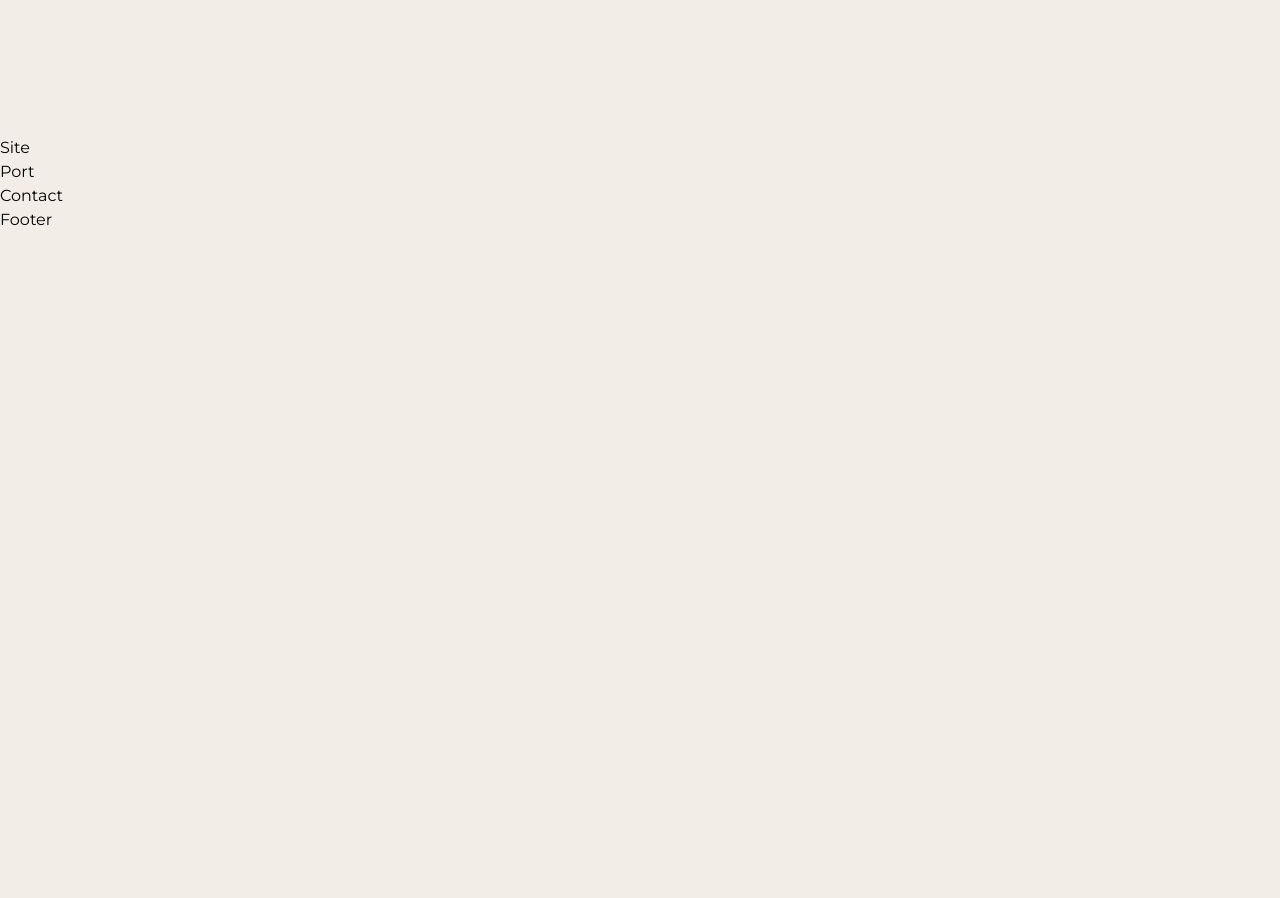
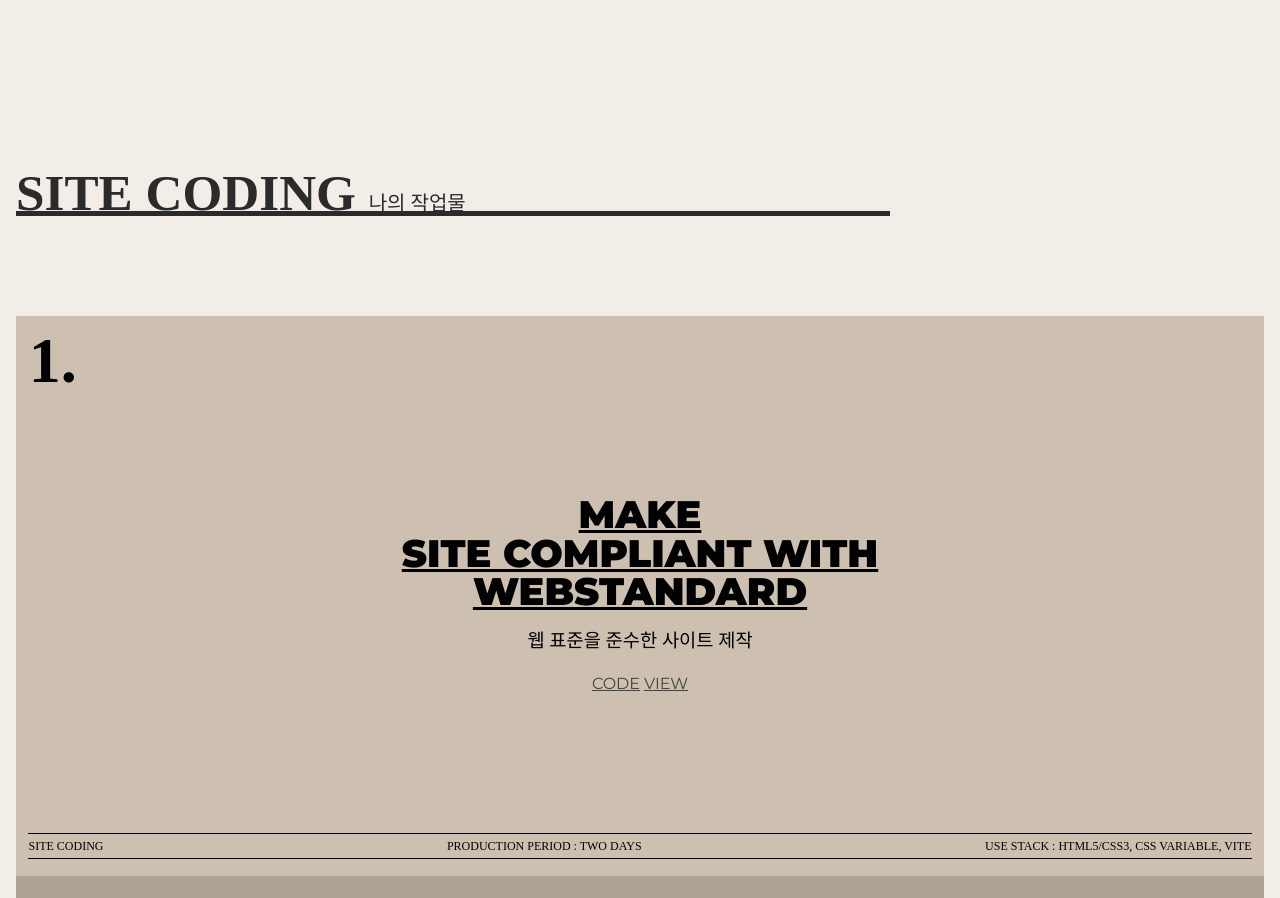
Before and after one commit to revisionismer/port2023-react, a React (Create React App) app: page / in a window 1280 px wide. Shown: the part 2100-2998 px from the top of the page. Before the commit the page ends 2332 px from the top, so only its background shows below. Built offline with nearby package versions, Linux system fonts and the light colour scheme; a small style sheet from the web is missing; a web font is replaced by a local one.

Commit message:
6. 포트폴리오 사이트 만들기 : 사이트 영역

```diff
--- a/src/assets/scss/section/_site.scss
+++ b/src/assets/scss/section/_site.scss
@@ -0,0 +1,159 @@
+.site__inner {
+    padding: 16px;
+
+    .site__title  {
+        position: sticky;
+        top: 70px;
+        left: 0;
+        width: 70%;
+        height: 5vw;
+        font-size: 4vw;
+        font-weight: 900;
+        line-height: 1.6;
+        font-family: var(--mainKor-font);
+        text-transform: uppercase;
+        color: var(--black100);
+        border-bottom: 0.4vw solid var(--black100);
+        margin-bottom: 100px;
+
+        @media (max-width: 800px){
+            width: 100%;
+            margin-bottom: 10vw;
+            font-size: 30px;
+            height: auto;
+            top: 68px;
+            z-index: 1000;
+            background-color: var(--mainBg-color);
+        }
+
+        em {
+            font-size: 1.25rem;
+            font-weight: 400;
+            line-height: 2;
+        }
+    }
+
+    .site__wrap {
+        .site__item {
+            height: 70vh;
+            @include flex-center;
+            flex-direction: column;
+            position: sticky;
+            left: 0;
+
+            &.s1 {
+                background-color: var(--subBg100);
+                top: 180px;
+
+                @media (max-width: 800px){
+                    top: 140px;
+                }
+            }
+            &.s2 {
+                background-color: var(--subBg200);
+                top: 200px;
+
+                @media (max-width: 800px){
+                    top: 160px;
+                }
+            }
+            &.s3 {
+                background-color: var(--subBg300);
+                top: 220px;
+
+                @media (max-width: 800px){
+                    top: 180px;
+                }
+            }
+            &.s4 {
+                background-color: var(--subBg400);
+                top: 240px;
+
+                @media (max-width: 800px){
+                    top: 200px;
+                }
+            }
+
+            .num {
+                font-size: 5vw;
+                line-height: 1;
+                font-weight: 900;
+                font-family: var(--mainNum-font);
+                position: absolute;
+                left: 1vw;
+                top: 1vw;
+
+                @media (max-width: 800px){
+                    font-size: 80px;
+                    left: 20px;
+                    top: 20px;
+                }
+            }
+
+            .text {
+                text-align: center;
+                margin-bottom: 1rem;
+
+                > div {
+                    font-size: 3vw;
+                    line-height: 1;
+                    font-weight: 900;
+                    text-transform: uppercase;
+                    text-decoration: underline;
+                    font-family: var(--mainEng-font);
+
+                    @media (max-width: 800px){
+                        font-size: 26px;
+                    }
+                }
+            }
+
+            .title {
+                font-family: var(--mainKor-font);
+                margin-bottom: 1rem;
+            }
+
+            .btn {
+                a {
+                    text-decoration: underline;
+                    text-transform: uppercase;
+                    color: var(--black200);
+                    font-size: 1rem;
+                    transition: all 0.3s;
+                    margin: 0 2px;
+
+                    &:hover {
+                        color: var(--black);
+                    }
+                }
+            }
+
+            .info {
+                position: absolute;
+                left: 0;
+                bottom: 3%;
+                width: 98%;
+                margin-left: 1%;
+                border-top: 1px solid var(--black);
+                border-bottom: 1px solid var(--black);
+                display: flex;
+                justify-content: space-between;
+
+                @media (max-width: 800px){
+                    flex-direction: column;
+                    width: 90%;
+                    margin-left: 5%;
+                    padding: 5px 0;
+                }
+
+                span {
+                    font-family: var(--mainKor-font);
+                    font-size: 12px;
+                    padding: 3px 0;
+                    text-transform: uppercase;
+                }
+
+            }
+        }
+    }
+}
--- a/src/components/Site.jsx
+++ b/src/components/Site.jsx
@@ -1,7 +1,87 @@
 import React from "react";
 
 const Site = () => {
-    return <div>Site</div>;
+    return (
+        <section id="site">
+            <div className="site__inner">
+                <h2 className="site__title">Site coding <em>나의 작업물</em></h2>
+                <div className="site__wrap">
+                    <article className="site__item s1">
+                        <span className="num">1.</span>
+                        <div className="text">
+                            <div>make</div>
+                            <div>site compliant with</div>
+                            <div>webstandard</div>
+                        </div>
+                        <h3 className="title">웹 표준을 준수한 사이트 제작</h3>
+                        <div className="btn">
+                            <a href="https://github.com/webstoryboy/port2023-vite">code</a>
+                            <a href="https://port2023-vite.netlify.app/">view</a>
+                        </div>
+                        <div className="info">
+                            <span>site coding</span>
+                            <span>production period : two days</span>
+                            <span>use stack : html5/css3, CSS Variable, Vite</span>
+                        </div>
+                    </article>
+                    <article className="site__item s2">
+                        <span className="num">2.</span>
+                        <div className="text">
+                            <div>Make</div>
+                            <div>site compliant with</div>
+                            <div>react.js</div>
+                        </div>
+                        <h3 className="title">리액트를 이용한 사이트 제작</h3>
+                        <div className="btn">
+                            <a href="https://github.com/webstoryboy/port2023-react">code</a>
+                            <a href="https://port2023-react.netlify.app/">view</a>
+                        </div>
+                        <div className="info">
+                            <span>site coding</span>
+                            <span>production period : two days</span>
+                            <span>use stack : HTML5/CSS3, CSS Variable, Vite</span>
+                        </div>
+                    </article>
+                    <article className="site__item s3">
+                        <span className="num">3.</span>
+                        <div className="text">
+                            <div>Make</div>
+                            <div>site compliant with</div>
+                            <div>vue.js</div>
+                        </div>
+                        <h3 className="title">뷰를 이용한 사이트 제작</h3>
+                        <div className="btn">
+                            <a href="https://github.com/webstoryboy/port2023-vue">code</a>
+                            <a href="https://port2023-vue.netlify.app/">view</a>
+                        </div>
+                        <div className="info">
+                            <span>site coding</span>
+                            <span>production period : two days</span>
+                            <span>use stack : vue.js, CSS Variable, vite</span>
+                        </div>
+                    </article>
+                    <article className="site__item s4">
+                        <span className="num">4.</span>
+                        <div className="text">
+                            <div>Make</div>
+                            <div>site compliant with</div>
+                            <div>next.js</div>
+                        </div>
+                        <h3>넥스트를 이용한 사이트 제작</h3>
+                        <div className="btn">
+                            <a href="https://github.com/webstoryboy/port2023-next">code</a>
+                            <a href="https://port2023-next.netlify.app/">view</a>
+                        </div>
+                        <div className="info">
+                            <span>site coding</span>
+                            <span>production period : two days</span>
+                            <span>use stack : next.js, CSS Variable, Vite</span>
+                        </div>
+                    </article>
+                </div>
+            </div>
+        </section>
+    );
 };
 
 export default Site;
--- a/src/views/HomeView.jsx
+++ b/src/views/HomeView.jsx
@@ -3,7 +3,7 @@ import Skip from "../components/Skip";
 import Header from "../components/Header";
 import Main from "../components/Main";
 import Intro from "../components/Intro";
-import Skil from "../components/Skill";
+import Skill from "../components/Skill";
 import Site from "../components/Site";
 import Port from "../components/Port";
 import Contact from "../components/Contact";
@@ -16,7 +16,7 @@ const HomeView = () => {
         <Header/>
         <Main>
             <Intro/>
-            <Skil/>
+            <Skill/>
             <Site/>
             <Port/>
             <Contact/>
```
Also changed, not shown: 1 other file (tests, documents, lock files or other folders).
